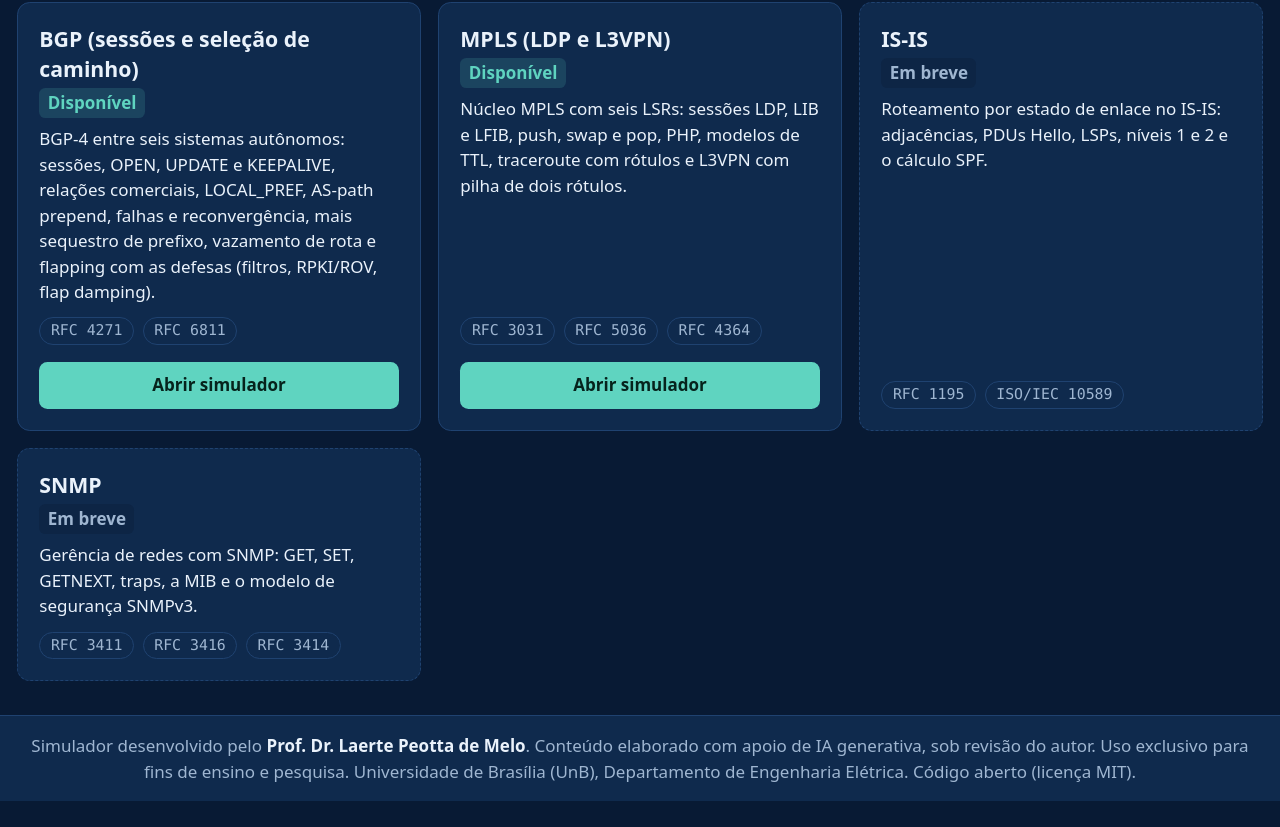
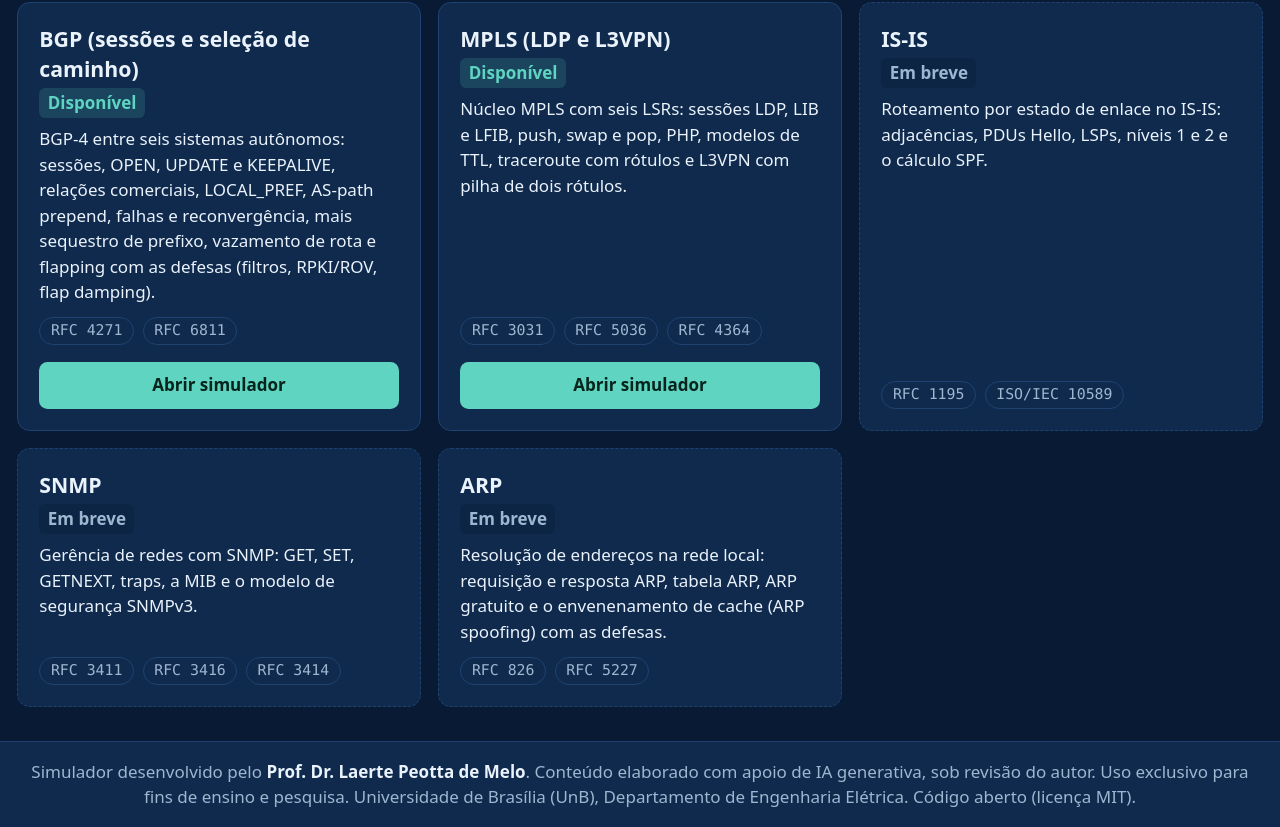
Before and after one commit to emanuel-bs/simul-net, a React (Vite) app: page /#/categoria/camada-de-rede in a window 1280 px wide. Shown: the part 662-1489 px from the top of the page. Before the commit the page ends 1463 px from the top, so only its background shows below. Built offline with nearby package versions, Linux system fonts and the light colour scheme.

Commit message:
feat(registro): incluir ARP, HTTP/1.1/2/3, controle de congestionamento e 802.1X nos simuladores futuros

```diff
--- a/src/sims/registry.ts
+++ b/src/sims/registry.ts
@@ -200,6 +200,42 @@ export const SIMS: SimMeta[] = [
     rfcs: ['RFC 3411', 'RFC 3416', 'RFC 3414'],
     status: 'planned',
   },
+  {
+    id: 'arp',
+    category: 'camada-de-rede',
+    title: 'ARP',
+    summary: 'Resolução de endereços na rede local: requisição e resposta ARP, tabela ARP, ARP gratuito e o envenenamento de cache (ARP spoofing) com as defesas.',
+    topics: [],
+    rfcs: ['RFC 826', 'RFC 5227'],
+    status: 'planned',
+  },
+  {
+    id: 'http-versoes',
+    category: 'transporte',
+    title: 'HTTP/1.1, HTTP/2 e HTTP/3',
+    summary: 'As três versões do HTTP lado a lado: conexões e pipeline no HTTP/1.1, multiplexação de fluxos no HTTP/2 e o fim do bloqueio de cabeça de fila com o HTTP/3 sobre QUIC.',
+    topics: [],
+    rfcs: ['RFC 9110', 'RFC 9112', 'RFC 9113', 'RFC 9114'],
+    status: 'planned',
+  },
+  {
+    id: 'congestionamento',
+    category: 'transporte',
+    title: 'Controle de congestionamento (Reno, CUBIC e BBR)',
+    summary: 'Como cada algoritmo ajusta a janela de congestionamento diante de perdas e de atraso: Reno, CUBIC e BBR comparados no mesmo cenário. Estende o simulador de TCP.',
+    topics: [],
+    rfcs: ['RFC 5681', 'RFC 9438', 'RFC 6582'],
+    status: 'planned',
+  },
+  {
+    id: '802-1x',
+    category: 'protocolos-seguros',
+    title: '802.1X e RADIUS (EAP)',
+    summary: 'Autenticação de acesso à rede: suplicante, autenticador e servidor RADIUS trocando mensagens EAP até liberar ou bloquear a porta.',
+    topics: [],
+    rfcs: ['RFC 3748', 'RFC 2865', 'IEEE 802.1X'],
+    status: 'planned',
+  },
 ];
 
 export const simsByCategory = (id: CategoryId) => SIMS.filter((s) => s.category === id);
```
Also changed, not shown: 2 other files (tests, documents, lock files or other folders).
